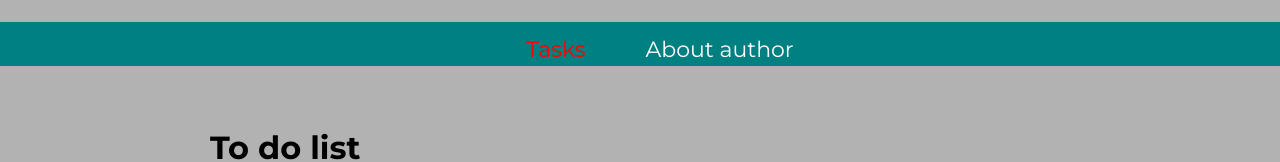
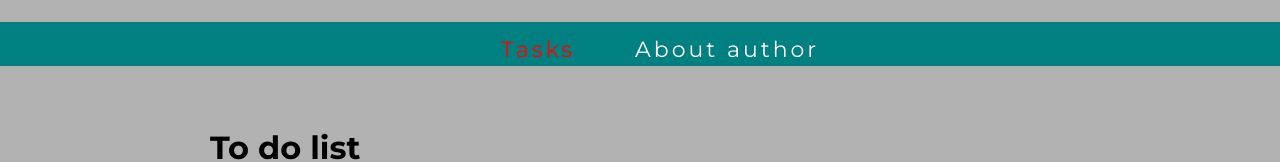
Before and after one commit to PawelOwiesek/todo-list_react, a React (Create React App) app: page /#/tasks in a window 1280 px wide. Shown: the top 162 px of the page. Built offline with nearby package versions, Linux system fonts and the light colour scheme.

Commit message:
add no content match interaction

```diff
--- a/src/features/navigation/styled.js
+++ b/src/features/navigation/styled.js
@@ -18,6 +18,7 @@ export const List = styled.ul`
   justify-content: center;
   background-color: #008080;
   font-size: 22px;
+  letter-spacing: 3px;
   list-style-type: none;
 `;
 
--- a/src/features/tasks/TaskPage/index.js
+++ b/src/features/tasks/TaskPage/index.js
@@ -15,9 +15,11 @@ function TaskPage() {
       <Section
         title={task ? task.content : "no matching tasks🙈"}
         body={
-          <>
-            <strong>Task done:</strong> {task.done ? "Yes👌" : "No🤷‍♂️"}
-          </>
+          task && (
+            <>
+              <strong>Task done:</strong> {task.done ? "Yes👌" : "No🤷‍♂️"}
+            </>
+          )
         }
       />
     </Container>
```
